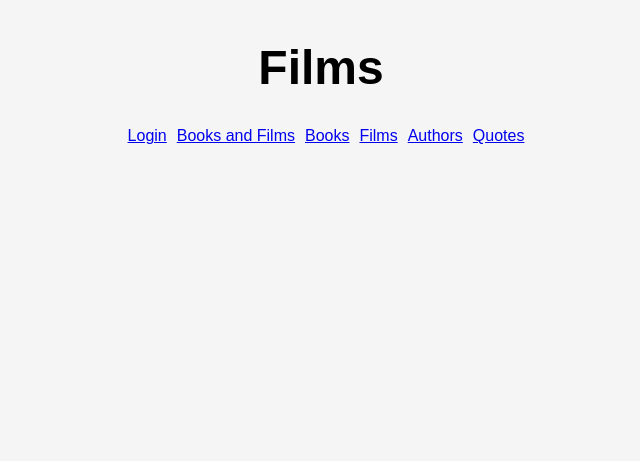
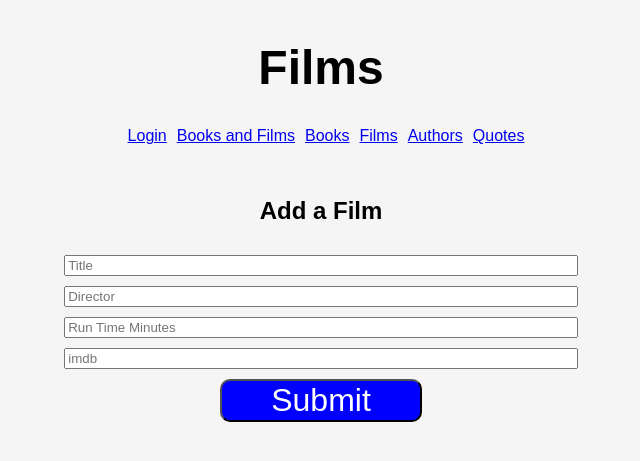
Before and after one commit to chris-adams-5/booksnfilms-makers, a Flask app: page /films in a window 1280 px wide. Shown: the top 461 px of the page, without its empty margins (319-959 px from the left). Run offline with Flask 3, Linux system fonts and the light colour scheme; data that the repository does not hold is empty; some libraries are stand-ins or nearby versions.

Commit message:
film template

```diff
--- a/templates/films.html
+++ b/templates/films.html
@@ -19,10 +19,19 @@
         <ul>
             {% for film in films %}
             <li>
-                <h2 id="list_heading">{{film}}</h2>
+                <h2>{{film.title}}</h2>
+                <p>{{film.director}}</p>
             </li>
             {% endfor %}
         </ul>
+        <h2>Add a Film</h2>
+        <form method="POST" action="/films">
+          <input type="text" name="title" placeholder="Title">
+          <input type="text" name="director" placeholder="Director">
+          <input type="text" name="run_time" placeholder="Run Time Minutes">
+          <input type="text" name="imdb" placeholder="imdb">
+          <input id = "submit-button" type="submit" value="Submit">
+        </form>
     </main>
   </body>
 </html>
```
